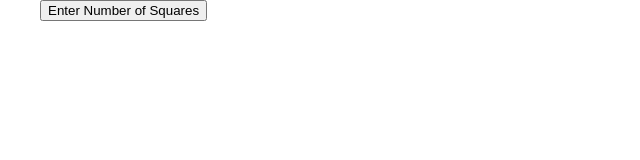
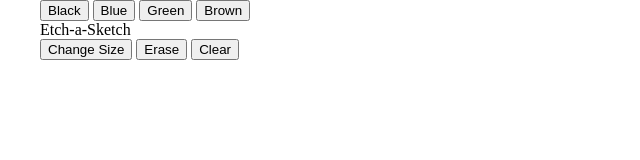
Before and after one commit to nickdelicto/etch-a-sketch, a plain HTML site: page index.html in a window 1280 px wide. Shown: the whole page, without its empty margins (0-640 px from the left). Drawn offline with Linux system fonts and the light colour scheme.

Commit message:
Add buttons for grid controls
The buttons make it possible to change grid's background color
and enables changing grid size, erasing, and clearing.

```diff
--- a/index.html
+++ b/index.html
@@ -6,9 +6,21 @@
         <link rel="stylesheet" href="./styles.css"/>
     </head>
     <body>
-        <button>Enter Number of Squares</button>
-        <div class="container"></div>
-
+        <div class="outerdiv">
+            <div class="colors">
+                <button id="black">Black</button>
+                <button id="blue">Blue</button>
+                <button id="green">Green</button>
+                <button id="brown">Brown</button>
+            </div>
+            <div class="container"></div>
+            <div class="sketch">Etch-a-Sketch</div>
+        </div>
+        <div class="controls">
+            <button id="generate">Change Size</button>
+            <button id="erase">Erase</button>
+            <button id="clear">Clear</button>
+        </div>
         <script src="./scripts.js"></script>
     </body>
 
```
